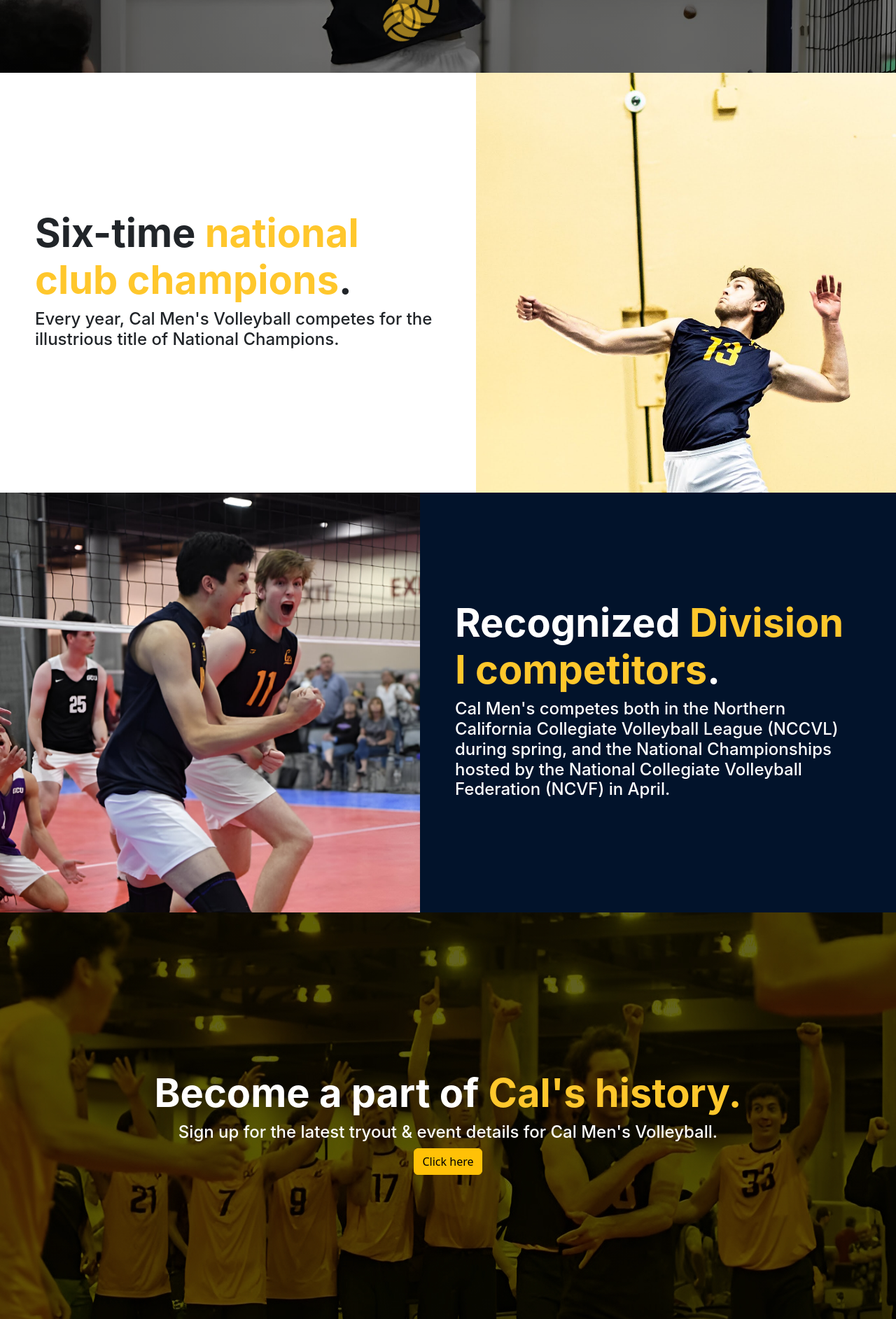
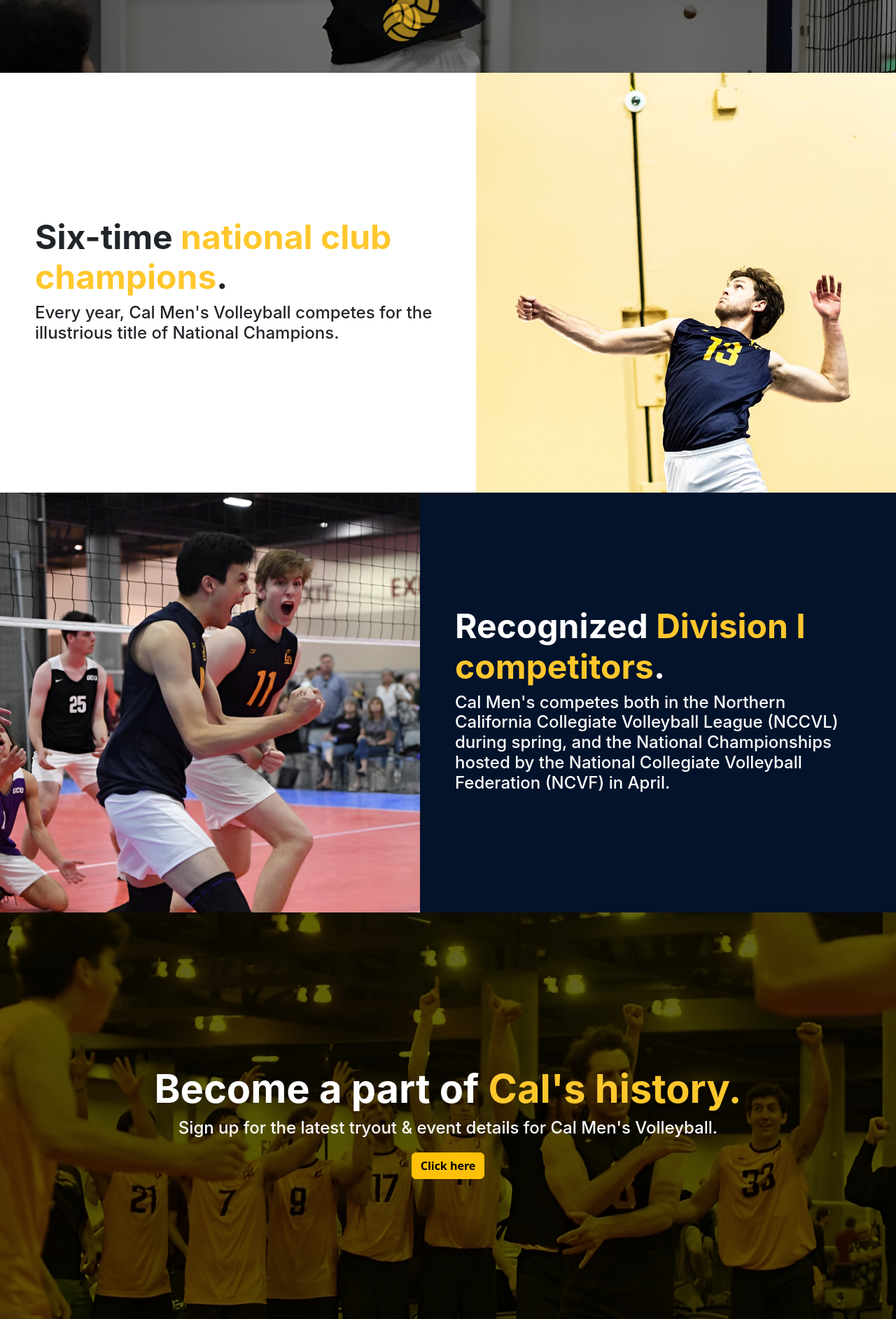
Before and after one commit to ethansaso/cal-mens-volleyball, a React (Create React App) app: page / in a window 1280 px wide. Shown: the part 696-2581 px from the top of the page at 70% size. Built offline with nearby package versions, Linux system fonts and the light colour scheme.

Commit message:
Slightly shrunk home page display headers; fixed dynamic resizing issue with home section heights

```diff
--- a/src/assets/scss/pages/_home.scss
+++ b/src/assets/scss/pages/_home.scss
@@ -4,7 +4,7 @@
     align-items: center;
     justify-content: center;
     width: 100%;
-    height: 750px; /* Fixed height for the banner */
+    height: calc(100vh - 161px); /* Fixed height for the banner */
     min-height: 400px;
     max-height: calc(100vh - 161px);
 
@@ -60,7 +60,7 @@
     height: 600px;
 
     @media (max-width: 767px) {
-        height: calc(100dvh - 66px);
+        height: calc(100vh - 66px);
     }
 }
 
@@ -91,7 +91,7 @@
 
     @media (max-width: 767px) {
         position: absolute;
-        height: calc(100%);
+        height: 100%;
         max-width: 100dvw;
         width: 100%;
     }
--- a/src/components/pages/Home.js
+++ b/src/components/pages/Home.js
@@ -25,7 +25,7 @@
         <div className="home-section" style={{backgroundColor: 'white'}}>
           <div className="home-text-container">
             <div className="home-section-text-wrapper">
-              <h1 className="display-4" style={{fontWeight: 'bold'}}>
+              <h1 className="display-5" style={{fontWeight: 'bold'}}>
                 Six-time <span style={{color: '#ffc72c'}}>national club champions</span>.
               </h1>
               <h4>
@@ -43,7 +43,7 @@
           </div>
           <div className="home-text-container">
             <div className="home-section-text-wrapper">
-              <h1 className="display-4" style={{fontWeight: 'bold'}}>
+              <h1 className="display-5" style={{fontWeight: 'bold'}}>
                 Recognized <span style={{color: '#ffc72c'}}>Division I competitors</span>.
               </h1>
               <h4>
@@ -54,8 +54,8 @@
         </div>
         <div className="home-cta">
           <h1 className="display-4" style={{fontWeight: 'bold'}}>Become a part of <span style={{color: '#ffc72c'}}>Cal's history.</span></h1>
-          <h4>Sign up for the latest tryout & event details for Cal Men's Volleyball.</h4>
-          <Button href="forms.gle/rr886m2Fgmikk4WW6" color="warning">Click here</Button>
+          <h4 style={{marginBottom: '20px'}}>Sign up for the latest tryout & event details for Cal Men's Volleyball.</h4>
+          <Button href="forms.gle/rr886m2Fgmikk4WW6" color="warning" style={{fontWeight: 'bold'}}>Click here</Button>
         </div>
       </div>
       {/*
```
